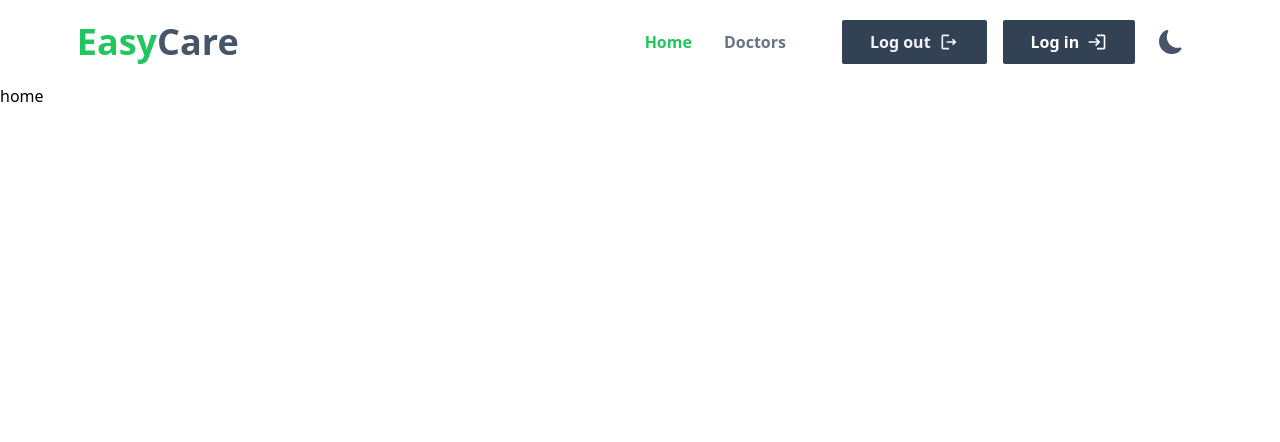
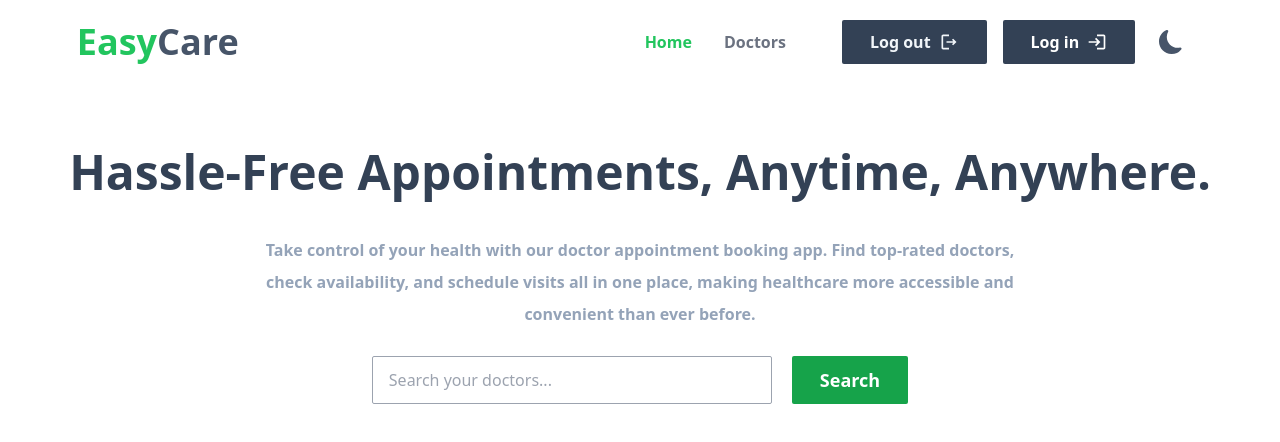
Before and after one commit to rabiulahsan/doctor-booking-client, a React (Vite) app: page / in a window 1280 px wide. Shown: the top 442 px of the page. Built offline with nearby package versions, Linux system fonts and the light colour scheme.

Commit message:
created banner

```diff
--- /dev/null
+++ b/src/Pages/HomePage/Banner/Banner.jsx
@@ -0,0 +1,46 @@
+import { useState } from "react";
+
+const Banner = () => {
+  const [searchValue, setSearchValue] = useState("");
+
+  const handleSearch = (e) => {
+    if (e.key === "Enter" && searchValue.trim()) {
+      console.log(searchValue);
+      setSearchValue("");
+    }
+  };
+  return (
+    <div className="flex flex-col justify-center items-center mb-[8%]">
+      <p className="text-5xl text-slate-700 font-bold mt-[5%] mb-[3%]">
+        Hassle-Free Appointments, Anytime, Anywhere.
+      </p>
+      <p className="w-[60%]  text-slate-400 font-semibold text-center leading-8 mb-[2%]">
+        Take control of your health with our doctor appointment booking app.
+        Find top-rated doctors, check availability, and schedule visits all in
+        one place, making healthcare more accessible and convenient than ever
+        before.
+      </p>
+
+      {/* banner button  */}
+
+      <div className="flex ">
+        <input
+          className="py-2 px-4 w-[400px] focus:outline-none border border-gray-400 rounded-sm"
+          type="text "
+          placeholder="Search your doctors..."
+          value={searchValue}
+          onChange={(e) => setSearchValue(e.target.value)}
+          onKeyDown={handleSearch}
+        ></input>
+        <button
+          className="bg-green-600 hover:bg-green-700 font-semibold text-lg text-white px-7 py-[10px] rounded-sm ml-5"
+          onClick={handleSearch}
+        >
+          Search
+        </button>
+      </div>
+    </div>
+  );
+};
+
+export default Banner;
--- a/src/Pages/HomePage/Home/Home.jsx
+++ b/src/Pages/HomePage/Home/Home.jsx
@@ -1,5 +1,11 @@
+import Banner from "../Banner/Banner";
+
 const Home = () => {
-  return <div>home</div>;
+  return (
+    <div>
+      <Banner></Banner>
+    </div>
+  );
 };
 
 export default Home;
```
